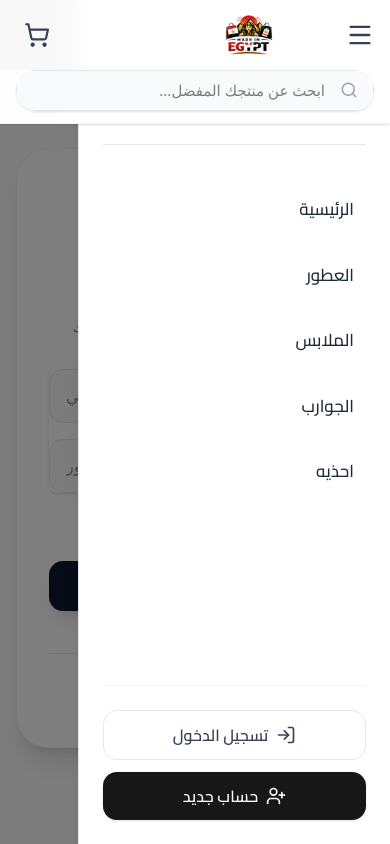
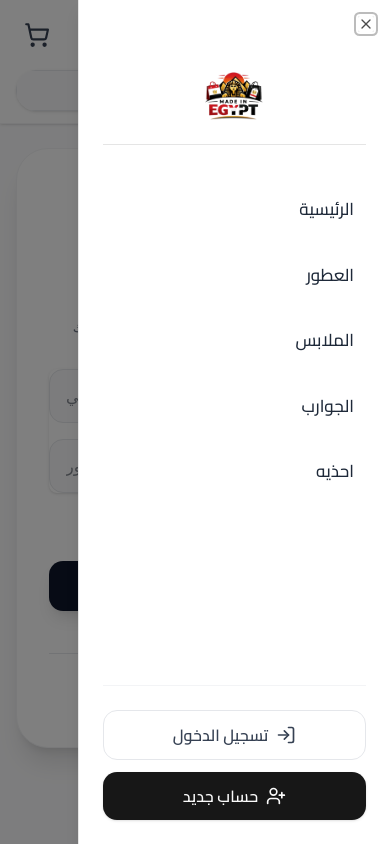
Before and after one commit to Mohammedhsbo/Made-in-Egypt, a React (Vite) app: page /login in a window 390 px wide. Both pictures are taken after a click on the button 360 px from the left and 35 px from the top of the page. Shown: the top 844 px of the page. Built offline with nearby package versions, Linux system fonts and the light colour scheme.

Commit message:
fixed ui errors

```diff
--- a/src/components/header.jsx
+++ b/src/components/header.jsx
@@ -20,11 +20,11 @@ export default function Header() {
 ) || 0;
 
   return (
-    <header className="fixed top-0 left-0 w-full bg-white/95 backdrop-blur-md shadow-sm z-500 border-b border-gray-100 ">
-      <div className="max-w-7xl mx-auto px-4 h-[70px] lg:h-[90px] flex items-center justify-between gap-4 lg:gap-8">
+    <header className="z-50 fixed top-0 left-0 w-full bg-white/95 backdrop-blur-md shadow-sm border-b border-gray-100  ">
+      <div className="  max-w-7xl mx-auto px-4 h-[70px] lg:h-[90px] flex items-center justify-between gap-4 lg:gap-8">
 
         {/* Mobile Nav Toggle */}
-        <div className="lg:hidden flex items-center">
+        <div className="lg:hidden flex items-center z-50 flex-1">
            <MobileNav navitems={MAIN_NAV_ITEMS} />
         </div>
 
--- a/src/components/sidebar.jsx
+++ b/src/components/sidebar.jsx
@@ -11,19 +11,20 @@ export default function Sidebar() {
   }, [open]);
 
   return (
-    <div className="flex ">
+    <>
       {/* زر الموبايل */}
       <button
         onClick={() => setOpen(true)}
-        className="md:hidden fixed top-4 right-4 z-500 bg-gray-800 text-white p-3 rounded-lg shadow-lg"
+        className="md:hidden fixed top-4 right-4 z-[100] bg-gray-800 text-white p-3 rounded-lg shadow-lg"
+
       >
-        <HiMenu size={22} />
+        <HiMenu size={26}  />
       </button>
 
       {/* Overlay */}
       {open && (
         <div
-          className="fixed inset-0 bg-black/50 z-40 md:hidden transition-opacity"
+          className="fixed inset-0 bg-black/50 z-[90] md:hidden transition-opacity"
           onClick={() => setOpen(false)}
         />
       )}
@@ -33,7 +34,7 @@ export default function Sidebar() {
         className={`
           fixed md:static top-0 right-0 h-full w-64
           bg-gray-800 text-white flex flex-col p-6
-          z-50
+          z-[100]
           transform transition-transform duration-300 ease-in-out
           ${open ? "translate-x-0" : "translate-x-full"}
           md:translate-x-0
@@ -67,6 +68,6 @@ export default function Sidebar() {
           ))}
         </nav>
       </aside>
-    </div>
+    </>
   );
 }
--- a/src/components/ui/sheet.jsx
+++ b/src/components/ui/sheet.jsx
@@ -36,7 +36,7 @@ function SheetOverlay({
     <SheetPrimitive.Overlay
       data-slot="sheet-overlay"
       className={cn(
-        "data-[state=open]:animate-in data-[state=closed]:animate-out data-[state=closed]:fade-out-0 data-[state=open]:fade-in-0 fixed inset-0 z-50 bg-black/50",
+        "fixed inset-0 z-[100] bg-black/50 transition-opacity duration-300 data-[state=closed]:opacity-0 data-[state=open]:opacity-100",
         className
       )}
       {...props} />
@@ -56,15 +56,15 @@ function SheetContent({
       <SheetPrimitive.Content
         data-slot="sheet-content"
         className={cn(
-          "bg-background data-[state=open]:animate-in data-[state=closed]:animate-out fixed z-50 flex flex-col gap-4 shadow-lg transition ease-in-out data-[state=closed]:duration-300 data-[state=open]:duration-500",
+          "bg-background fixed z-[100] flex flex-col gap-4 shadow-lg transition-transform duration-300 ease-in-out data-[state=closed]:duration-300 data-[state=open]:duration-500",
           side === "right" &&
-            "data-[state=closed]:slide-out-to-right data-[state=open]:slide-in-from-right inset-y-0 right-0 h-full w-3/4 border-l sm:max-w-sm",
+            "data-[state=closed]:translate-x-full data-[state=open]:translate-x-0 inset-y-0 right-0 h-full w-3/4 border-l sm:max-w-sm",
           side === "left" &&
-            "data-[state=closed]:slide-out-to-left data-[state=open]:slide-in-from-left inset-y-0 left-0 h-full w-3/4 border-r sm:max-w-sm",
+            "data-[state=closed]:-translate-x-full data-[state=open]:translate-x-0  inset-y-0 left-0 h-full w-3/4 border-r sm:max-w-sm",
           side === "top" &&
-            "data-[state=closed]:slide-out-to-top data-[state=open]:slide-in-from-top inset-x-0 top-0 h-auto border-b",
+            "data-[state=closed]:-translate-y-full data-[state=open]:translate-y-0 inset-x-0 top-0 h-auto border-b",
           side === "bottom" &&
-            "data-[state=closed]:slide-out-to-bottom data-[state=open]:slide-in-from-bottom inset-x-0 bottom-0 h-auto border-t",
+            "data-[state=closed]:translate-y-full data-[state=open]:translate-y-0 inset-x-0 bottom-0 h-auto border-t",
           className
         )}
         {...props}>
--- a/src/pages/admin/layout.jsx
+++ b/src/pages/admin/layout.jsx
@@ -7,10 +7,7 @@ export default function AdminLayout() {
 
   return (
     <div className="flex min-h-screen bg-slate-50 font-sans" dir="rtl">
-      {/* Sidebar Overlay for Mobile could be added here, currently sticking to existing logic */}
-      <div className="w-64 bg-white border-l border-gray-200 shadow-sm hidden md:block">
-        <Sidebar />
-      </div>
+      <Sidebar />
 
       {/* Main Content Area */}
       <div className="flex-1 flex flex-col overflow-hidden">
```
